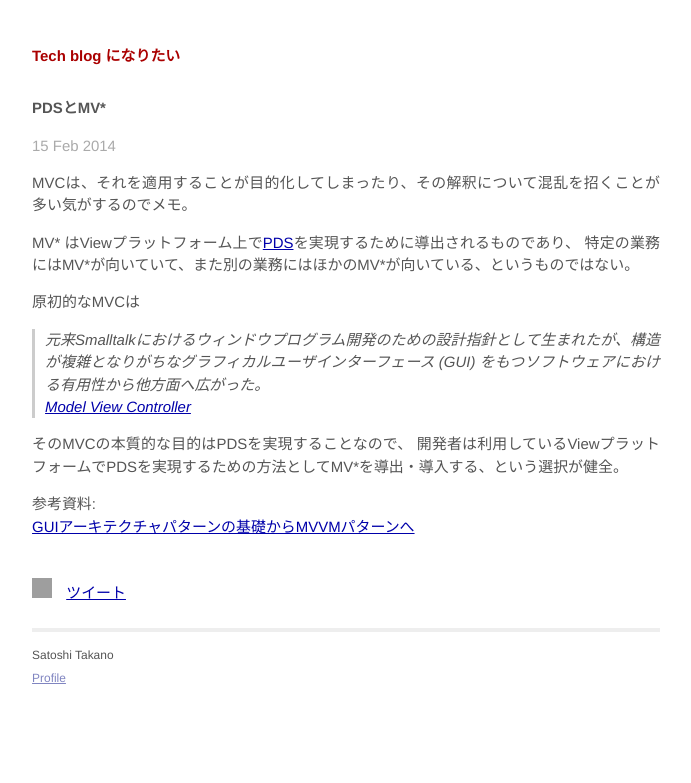
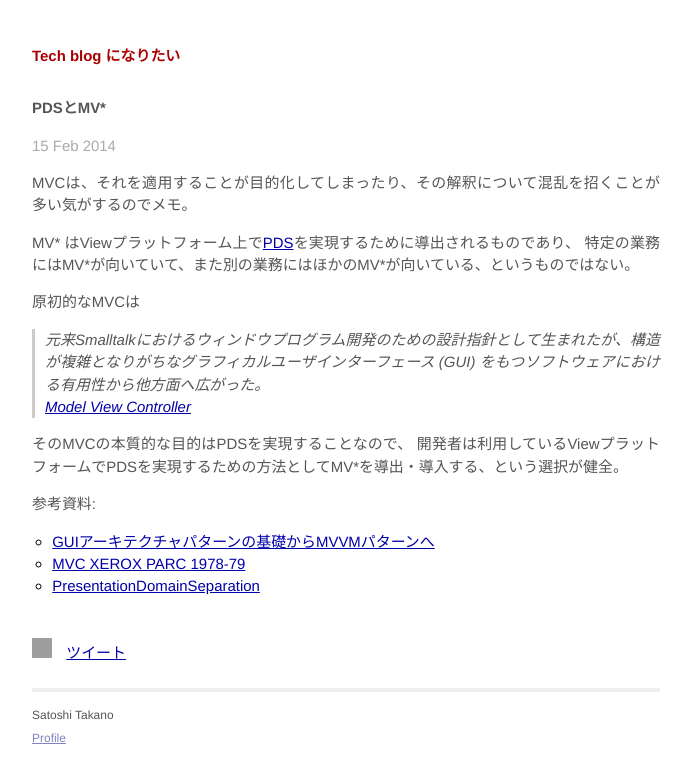
Before and after one commit to satoshi-takano/satoshi-takano.github.io, a Jekyll site: the page built from _posts/2014-02-15-1.md, in a window 1280 px wide. Shown: the top 783 px of the page, without its empty margins (294-985 px from the left). Built offline with Jekyll 4.4.1, drawn with Linux system fonts in a browser that asks for light colours; Markdown is read by kramdown in place of the engine named in the settings; comment, search, counter and statistics services are not loaded; grey boxes are pictures that could not be loaded.

Commit message:
Add references

```diff
--- a/_posts/2014-02-15-1.md
+++ b/_posts/2014-02-15-1.md
@@ -18,4 +18,7 @@ MV\* はViewプラットフォーム上で[PDS](http://martinfowler.com/bliki/Pr
 開発者は利用しているViewプラットフォームでPDSを実現するための方法としてMV*を導出・導入する、という選択が健全。
 
 参考資料:
-[GUIアーキテクチャパターンの基礎からMVVMパターンへ](https://www.slideboom.com/presentations/591514/GUI%E3%82%A2%E3%83%BC%E3%82%AD%E3%83%86%E3%82%AF%E3%83%81%E3%83%A3)
+
+- [GUIアーキテクチャパターンの基礎からMVVMパターンへ](https://www.slideboom.com/presentations/591514/GUI%E3%82%A2%E3%83%BC%E3%82%AD%E3%83%86%E3%82%AF%E3%83%81%E3%83%A3)
+- [MVC XEROX PARC 1978-79](http://heim.ifi.uio.no/~trygver/themes/mvc/mvc-index.html)
+- [PresentationDomainSeparation](http://martinfowler.com/bliki/PresentationDomainSeparation.html)
--- a/css/screen.css
+++ b/css/screen.css
@@ -249,43 +249,48 @@ a:visited {
 }
 
 /* line 156, ../sass/screen.scss */
+.post ul {
+  list-style: circle;
+}
+
+/* line 160, ../sass/screen.scss */
 .post code {
   border: 1px solid #ddd;
   background-color: #f8f8f8;
   padding: 0 .2em;
 }
 
-/* line 162, ../sass/screen.scss */
+/* line 166, ../sass/screen.scss */
 .post pre code {
   border: none;
 }
 
 /* terminal */
-/* line 167, ../sass/screen.scss */
+/* line 171, ../sass/screen.scss */
 .post pre.terminal {
   border: 1px solid #000;
   background-color: #333;
   color: #FFF;
 }
 
-/* line 173, ../sass/screen.scss */
+/* line 177, ../sass/screen.scss */
 .post pre.terminal code {
   background-color: #333;
 }
 
-/* line 177, ../sass/screen.scss */
+/* line 181, ../sass/screen.scss */
 blockquote {
   font-style: italic;
   border-left: 3px solid #ccc;
   padding-left: 10px;
 }
 
-/* line 183, ../sass/screen.scss */
+/* line 187, ../sass/screen.scss */
 .contact dl {
   font-size: 0.8em;
 }
 
-/* line 187, ../sass/screen.scss */
+/* line 191, ../sass/screen.scss */
 .contact dt {
   margin-top: 10px;
   margin-bottom: -5px;
--- a/sass/screen.scss
+++ b/sass/screen.scss
@@ -153,6 +153,10 @@ a:visited { color: #90a; }
   margin-left: 1.35em;
 }
 
+.post ul {
+  list-style:circle;
+}
+
 .post code {
   border: 1px solid #ddd;
   background-color: #f8f8f8;
```
